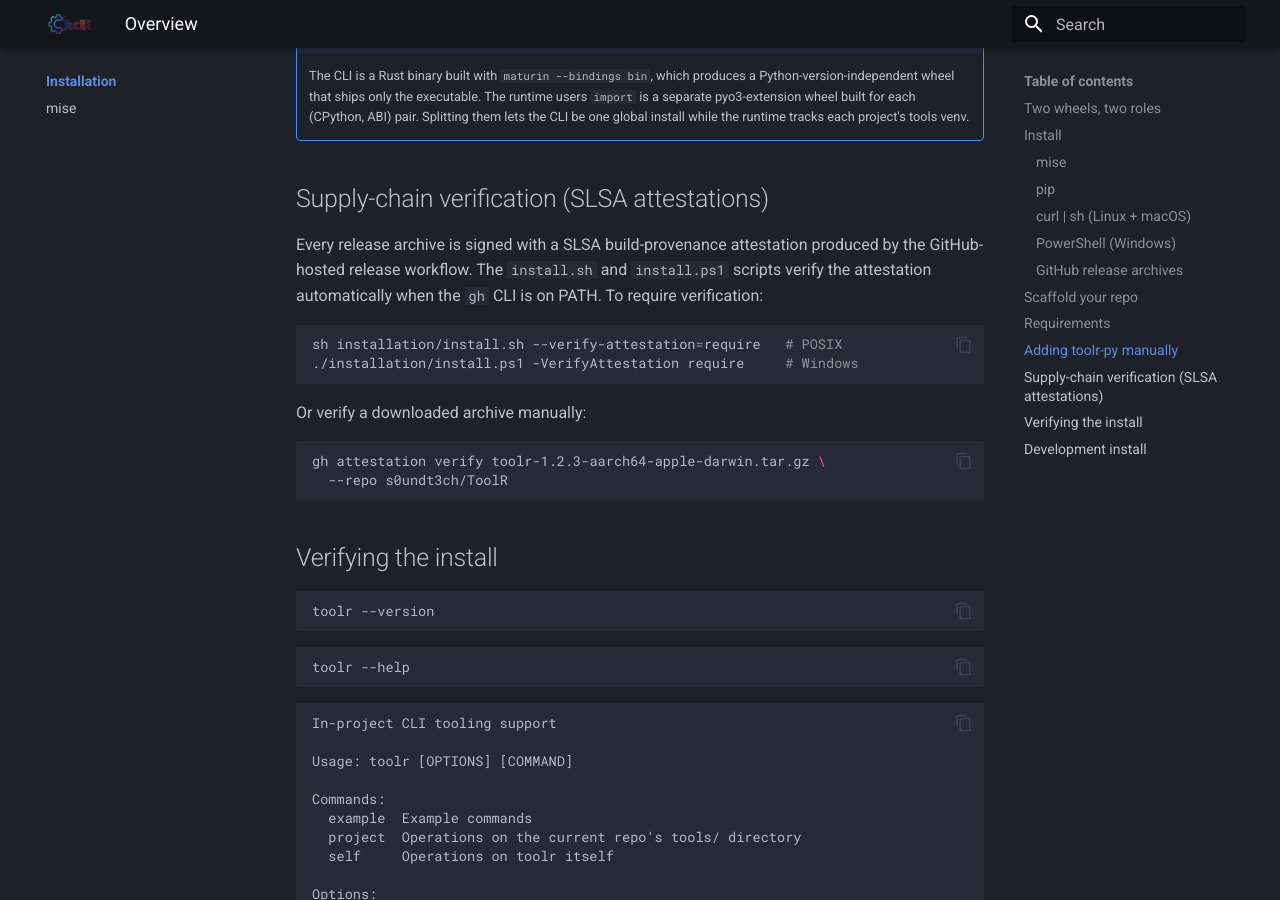
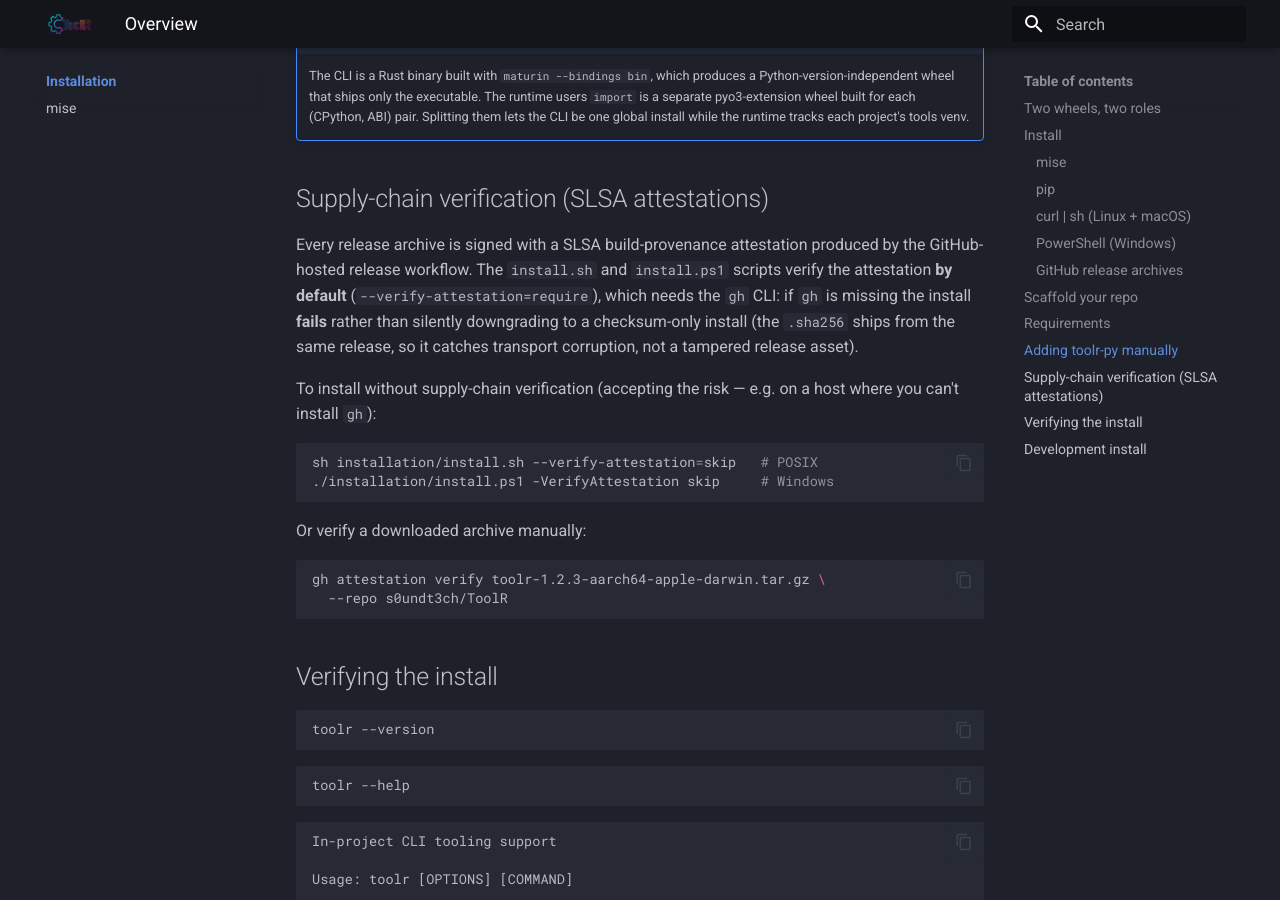
Before and after one commit to s0undt3ch/ToolR, an MkDocs documentation site: the page built from docs/installation/index.md, in a window 1280 px wide and 900 px high, scrolled down 2741 px. Built offline with MkDocs 1.6.1 and Material for MkDocs 9.7.7, drawn with Linux system fonts in a browser that asks for light colours; some of the changed text lies outside the part shown.

Commit message:
fix(install): verify SLSA attestation by default (fail closed)
Both installers defaulted to VERIFY_ATTESTATION=auto, which silently
skipped attestation verification when the 'gh' CLI was absent (the common
case for 'curl | sh'). The only surviving control was a .sha256 fetched
from the same release as the archive -- it catches transport corruption,
not a tampered release asset. SEC-08.

- install.sh / install.ps1 default to 'require': a missing 'gh' now fails
  the install with actionable guidance (install gh, or pass
  --verify-attestation=skip / -VerifyAttestation skip) instead of silently
  downgrading to checksum-only. Matches the already-fail-closed Action.
- 'auto' is kept as an explicit opt-in and now prints a loud WARNING when
  it skips for a missing 'gh'.
- install-smoke.yml: add a fail-closed regression (hide 'gh', default mode,
  assert non-zero exit + actionable message + no binary placed). Also route
  the workflow_dispatch 'version' input through env vars in every run step
  instead of interpolation (CWE-78 hardening).
- README / docs / quickstart: document require-by-default + the skip opt-out.

````diff
--- a/docs/installation/index.md
+++ b/docs/installation/index.md
@@ -57,7 +57,8 @@
 curl -fsSL https://raw.githubusercontent.com/s0undt3ch/ToolR/main/installation/install.sh | sh
 ```
 
-Verifies the SLSA attestation when `gh` is on PATH. Pin a version
+Verifies the SLSA attestation by default (requires the `gh` CLI; pass
+`--verify-attestation=skip` to bypass). Pin a version
 with `sh -s -- --version X.Y.Z`. Custom prefix:
 `sh -s -- --prefix /opt/toolr/bin`. Default prefix is
 `$XDG_BIN_HOME` (or `~/.local/bin`).
@@ -132,12 +133,18 @@
 
 Every release archive is signed with a SLSA build-provenance
 attestation produced by the GitHub-hosted release workflow. The
-`install.sh` and `install.ps1` scripts verify the attestation
-automatically when the `gh` CLI is on PATH. To require verification:
+`install.sh` and `install.ps1` scripts verify the attestation **by
+default** (`--verify-attestation=require`), which needs the `gh` CLI: if
+`gh` is missing the install **fails** rather than silently downgrading to
+a checksum-only install (the `.sha256` ships from the same release, so it
+catches transport corruption, not a tampered release asset).
+
+To install without supply-chain verification (accepting the risk — e.g.
+on a host where you can't install `gh`):
 
 ```sh
-sh installation/install.sh --verify-attestation=require   # POSIX
-./installation/install.ps1 -VerifyAttestation require     # Windows
+sh installation/install.sh --verify-attestation=skip   # POSIX
+./installation/install.ps1 -VerifyAttestation skip     # Windows
 ```
 
 Or verify a downloaded archive manually:
--- a/docs/quickstart.md
+++ b/docs/quickstart.md
@@ -47,7 +47,8 @@
 curl -fsSL https://raw.githubusercontent.com/s0undt3ch/ToolR/main/installation/install.sh | sh
 ```
 
-Verifies the SLSA attestation when `gh` is on PATH. Pin a version with
+Verifies the SLSA attestation by default (requires the `gh` CLI; pass
+`--verify-attestation=skip` to bypass). Pin a version with
 `sh -s -- --version X.Y.Z`. Custom prefix: `sh -s -- --prefix /opt/toolr/bin`.
 
 ### PowerShell (Windows)
````
Also changed, not shown: README.md (+4 -2 lines), UNRELEASED.md (+7 -0 lines), 3 other files.
